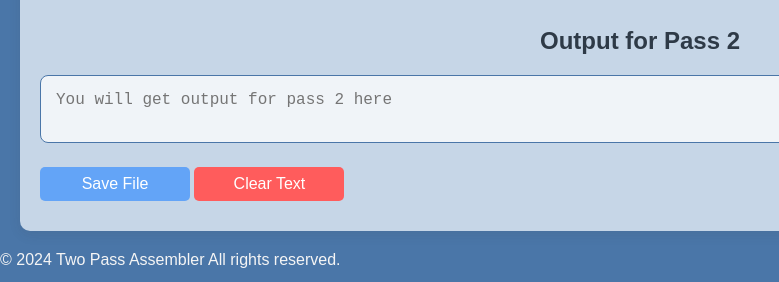
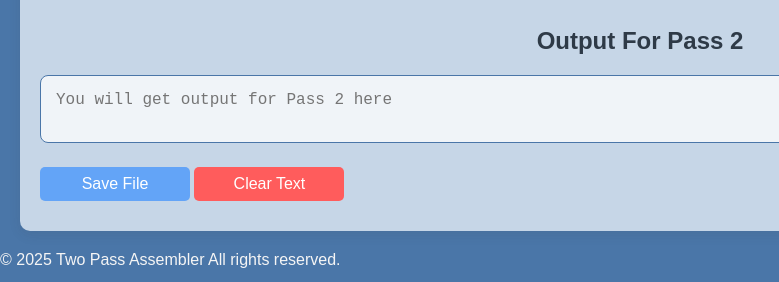
Before and after one commit to RajalakshmiShankar/Two-Pass-Assembler, a plain HTML site: page index.html in a window 1280 px wide. Shown: the part 1234-1516 px from the top of the page, 0-779 px from the left. Drawn offline with Linux system fonts and the light colour scheme.

Commit message:
Update index.html

```diff
--- a/index.html
+++ b/index.html
@@ -102,9 +102,9 @@
         </div>
 
         <section class="bndry1">
-            <h2>Output for Pass 2</h2>
+            <h2>Output For Pass 2</h2>
             <div class="text1">
-                <textarea readonly id="output2" placeholder="You will get output for pass 2 here"></textarea>
+                <textarea readonly id="output2" placeholder="You will get output for Pass 2 here"></textarea>
             </div>
             <div>
                 <button id="btnsave5">Save File</button>
@@ -115,7 +115,7 @@
 
     <footer class="footer">
         <div class="footer-center">
-            <p>&copy; 2024 <span>Two Pass Assembler</span> All rights reserved.</p>
+            <p>&copy; 2025 <span>Two Pass Assembler</span> All rights reserved.</p>
         </div>
     </footer>
 
```
